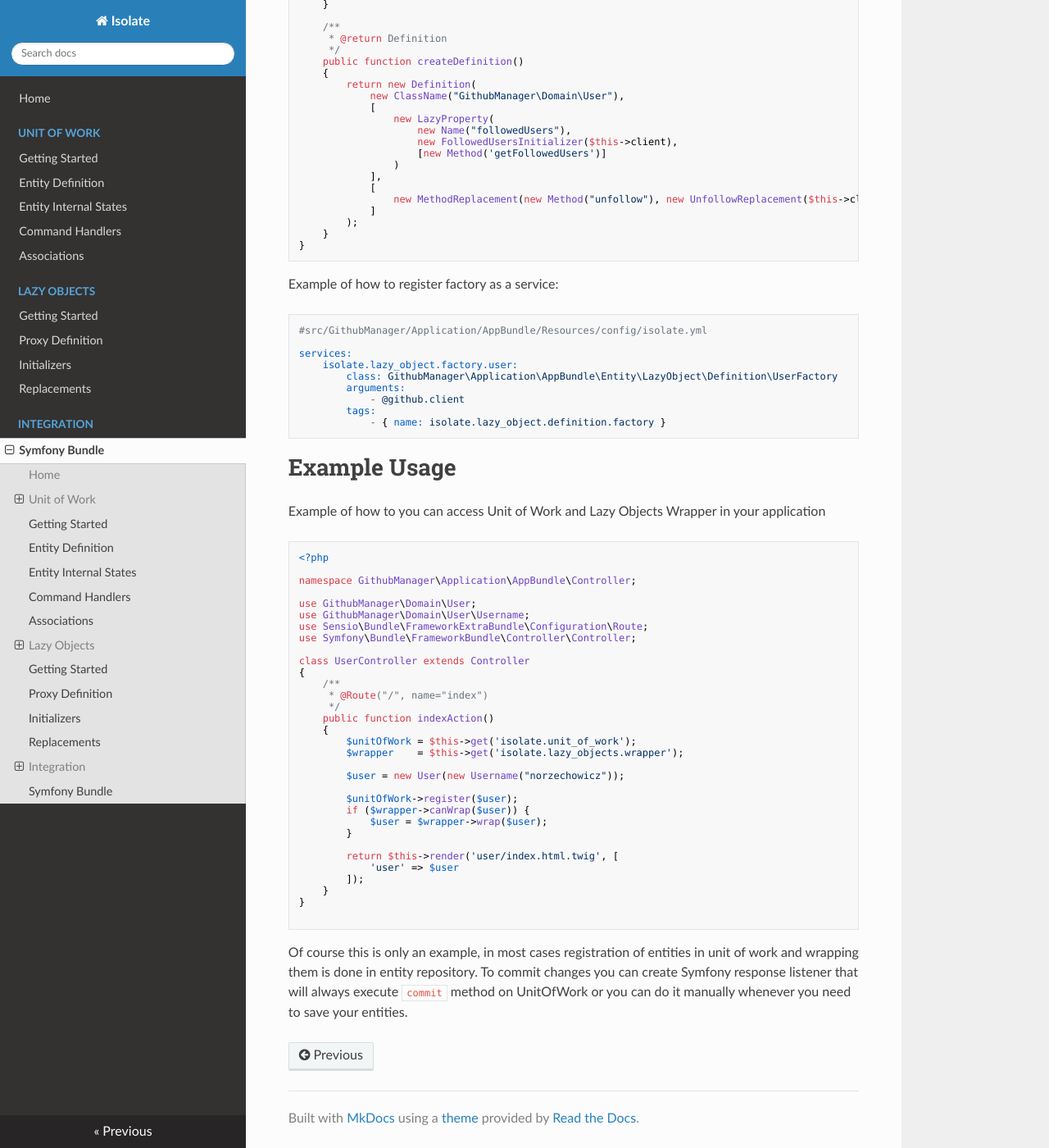
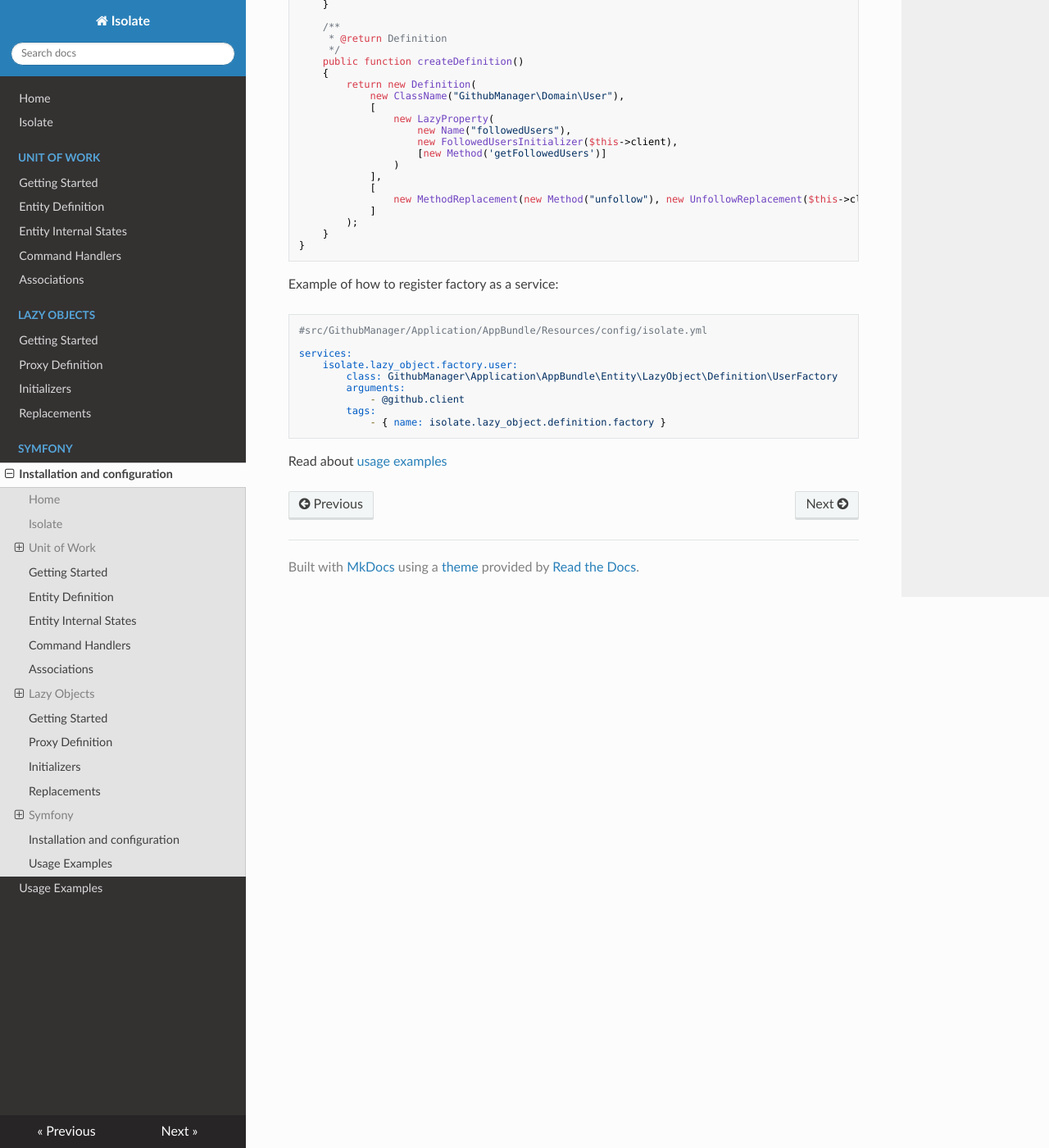
Before and after one commit to isolate-org/documentation, an MkDocs documentation site: the page built from docs/symfony/installation-and-configuration.md, in a window 1280 px wide and 1400 px high, scrolled down 3058 px. Shown: the whole window at 82% size. Built offline with MkDocs 1.6.1, drawn with Linux system fonts in a browser that asks for light colours; nearby versions of some CDN libraries; old or Windows-style settings are respelled for this version of MkDocs; some of the changed text lies outside the part shown.

````diff
--- a/docs/integration/symfony-bundle.md
+++ b/docs/symfony/installation-and-configuration.md
@@ -1,4 +1,4 @@
-# Installation
+# Symfony2 - Installation and configuration
 
 Add Isolate bundle dependencies to composer.json file in your project
 
@@ -210,46 +210,4 @@ services:
             - { name: isolate.lazy_object.definition.factory }
 ```
 
-# Example Usage
-
-Example of how to you can access Unit of Work and Lazy Objects Wrapper in your application
-
-```php
-<?php
-
-namespace GithubManager\Application\AppBundle\Controller;
-
-use GithubManager\Domain\User;
-use GithubManager\Domain\User\Username;
-use Sensio\Bundle\FrameworkExtraBundle\Configuration\Route;
-use Symfony\Bundle\FrameworkBundle\Controller\Controller;
-
-class UserController extends Controller
-{
-    /**
-     * @Route("/", name="index")
-     */
-    public function indexAction()
-    {
-        $unitOfWork = $this->get('isolate.unit_of_work');
-        $wrapper    = $this->get('isolate.lazy_objects.wrapper');
-
-        $user = new User(new Username("norzechowicz"));
-
-        $unitOfWork->register($user);
-        if ($wrapper->canWrap($user)) {
-            $user = $wrapper->wrap($user);
-        }
-
-        return $this->render('user/index.html.twig', [
-            'user' => $user
-        ]);
-    }
-}
-
-```
-
-Of course this is only an example, in most cases registration of entities in unit of work and wrapping them is done in
-entity repository.
-To commit changes you can create Symfony response listener that will always execute ``commit`` method on UnitOfWork or
-you can do it manually whenever you need to save your entities.
+Read about [usage examples](usage-examples.md)
--- a/mkdocs.yml
+++ b/mkdocs.yml
@@ -2,6 +2,7 @@ site_name: Isolate
 theme_dir: theme
 pages:
   - ['index.md', 'Home']
+  - ['isolate/isolate.md', 'Isolate']
   - ['unit-of-work/getting-started.md', 'Unit of Work', 'Getting Started']
   - ['unit-of-work/entity-definition.md', 'Unit of Work', 'Entity Definition']
   - ['unit-of-work/entity-internal-states.md', 'Unit of Work', 'Entity Internal States']
@@ -11,6 +12,7 @@ pages:
   - ['lazy-objects/proxy-definition.md', 'Lazy Objects', 'Proxy Definition']
   - ['lazy-objects/initializers.md', 'Lazy Objects', 'Initializers']
   - ['lazy-objects/replacements.md', 'Lazy Objects', 'Replacements']
-  - ['integration/symfony-bundle.md', 'Integration', 'Symfony Bundle']
+  - ['symfony/installation-and-configuration.md', 'Symfony', 'Installation and configuration']
+  - ['symfony/usage-examples.md', 'Symfony', 'Usage Examples']
 theme: readthedocs
 use_directory_urls: false
````
Also changed, not shown: other parts of docs/symfony/installation-and-configuration.md (+1 -1 lines), docs/index.md (+21 -2 lines), docs/isolate/isolate.md (added, +77 -0 lines), docs/symfony/usage-examples.md (added, +37 -0 lines), docs/img/isolate.png (added).
